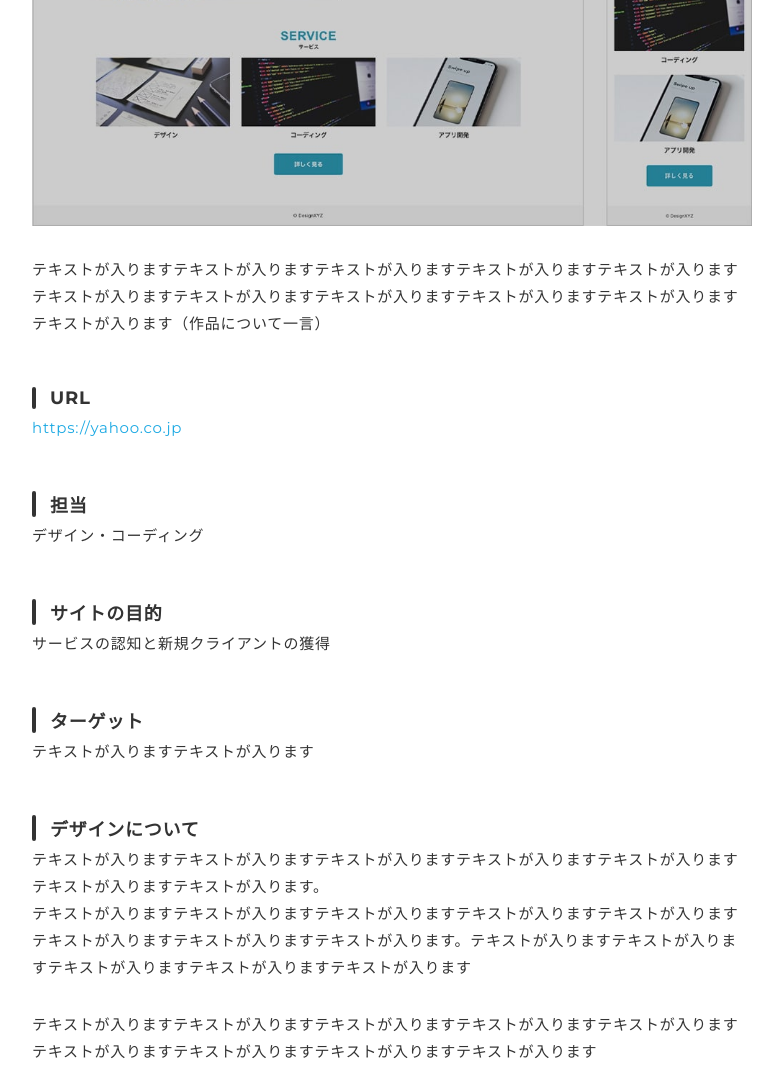
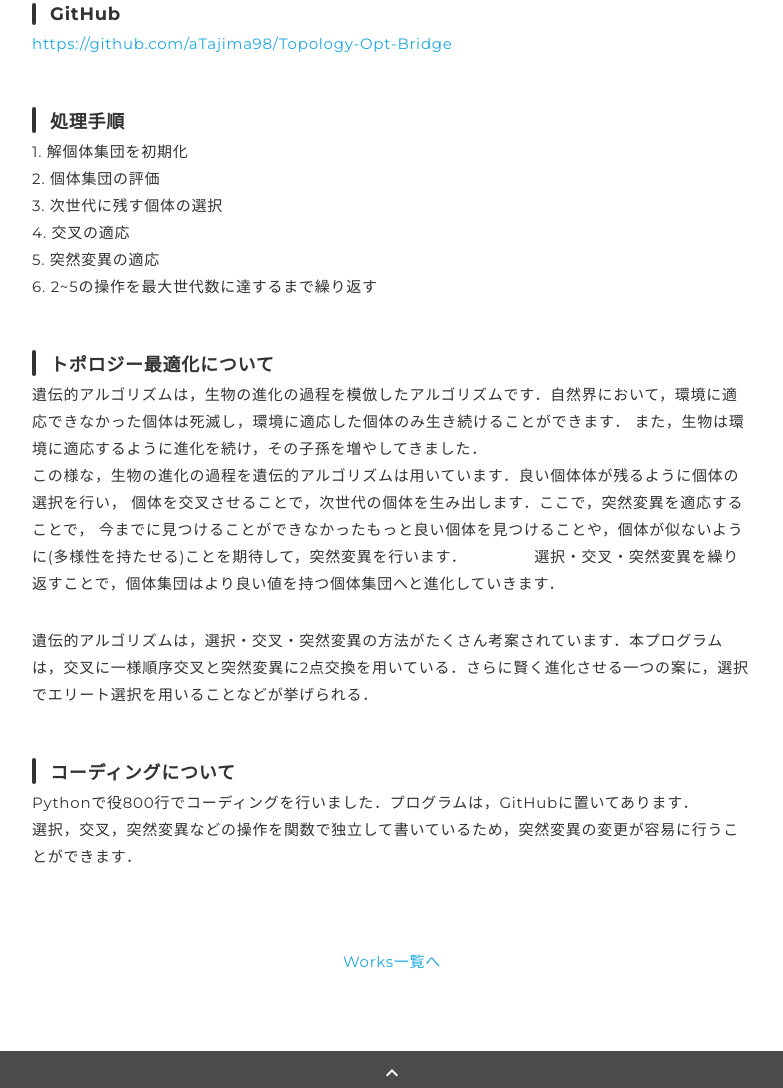
Before and after one commit to aTajima98/portf, a plain HTML site: page works-Topology.html in a window 1280 px wide. Shown: the part 646-1734 px from the top of the page, without its empty margins (248-1031 px from the left). Drawn offline with nearby package versions, Linux system fonts and the light colour scheme.

Commit message:
Update works-Topology.html

```diff
--- a/works-Topology.html
+++ b/works-Topology.html
@@ -4,12 +4,12 @@
   <meta charset="utf-8">
   <meta name="viewport" content="width=device-width,initial-scale=1.0,user-scalable=no">
   <meta property='og:type' content='website'>
-  <meta property='og:title' content='WebデザイナーTARO YAMADA ポートフォリオ'>
+  <meta property='og:title' content="TAJIMA ポートフォリオ'>
   <meta property='og:url' content='URLが入る'>
-  <meta property='og:description' content='TARO YAMADAのポートフォリオサイトです。'>
+  <meta property='og:description' content='TAJIMAのポートフォリオサイトです。'>
   <meta property="og:image" content="img/ogp.png">
-  <meta name="description" content="TARO YAMADAのポートフォリオサイトです" />
-  <title>TARO YAMADA ポートフォリオ</title>
+  <meta name="description" content="TAJIMAのポートフォリオサイトです" />
+  <title>TAJIMA ポートフォリオ</title>
   <link rel="preconnect" href="https://fonts.gstatic.com">
   <link href="https://fonts.googleapis.com/css2?family=Montserrat:wght@400;700&display=swap" rel="stylesheet">
   <link href="https://fonts.googleapis.com/css?family=Material+Icons+Outlined" rel="stylesheet">
@@ -26,14 +26,15 @@
     <header class="header ">
       <div class="container">
         <h1 class="header-logo">
-          <a href=".">TARO YAMADA</a>
+          <a href=".">PORTFOLIO</a>
         </h1>
         <nav class="gnav">
           <ul class="gnav-list">
-            <li class="gnav-item"><a href=".#works">WORKS</a></li>
-            <li class="gnav-item"><a href="./#skill">SKILL</a></li>
-            <li class="gnav-item"><a href="./#about">ABOUT</a></li>
-            <li class="gnav-item"><a href="./#contact">CONTACT</a></li>
+            <li class="gnav-item"><a href="#study">STUDY</a></li>
+            <li class="gnav-item"><a href="#works">WORKS</a></li>
+            <li class="gnav-item"><a href="#skill">SKILL</a></li>
+            <li class="gnav-item"><a href="#about">ABOUT</a></li>
+            <li class="gnav-item"><a href="#contact">CONTACT</a></li>
           </ul>
         </nav>
       </div>
@@ -44,32 +45,45 @@
 
       <article class="article">
         <div class="article-container">
-          <h2 class="article-title">DesignXYZ様</h2>
+          <h2 class="article-title">トポロジー最適化を用いた橋の2Dモデル</h2>
           <div class="article-body">
             <p>
-              <img src="img/works-sample.jpg" alt="">
+              <img src="img/Stamp_GA.jpg" alt="">
             </p>
             <p>
-              テキストが入りますテキストが入りますテキストが入りますテキストが入りますテキストが入りますテキストが入りますテキストが入りますテキストが入りますテキストが入りますテキストが入りますテキストが入ります（作品について一言）
+              2021.08 Pythonで作成．<br>
+              DTU.dkで公開されているtopopt.pyを参考にして様々な条件下の2D橋モデルを作成しました．
             </p>
-            <h3>URL</h3>
-            <p><a href="https://yahoo.co.jp" target="_blank" rel="noopener">https://yahoo.co.jp</a></p>
-            <h3>担当</h3>
-            <p>デザイン・コーディング</p>
-            <h3>サイトの目的</h3>
-            <p>サービスの認知と新規クライアントの獲得</p>
-            <h3>ターゲット</h3>
-            <p>テキストが入りますテキストが入ります</p>
-            <h3>デザインについて</h3>
+            <h3>GitHub</h3>
+            <p><a href="https://github.com/aTajima98/Topology-Opt-Bridge" target="_blank" rel="noopener">https://github.com/aTajima98/Topology-Opt-Bridge</a></p>
+            <h3>処理手順</h3>
             <p>
-              テキストが入りますテキストが入りますテキストが入りますテキストが入りますテキストが入りますテキストが入りますテキストが入ります。<br>テキストが入りますテキストが入りますテキストが入りますテキストが入りますテキストが入りますテキストが入りますテキストが入りますテキストが入ります。テキストが入りますテキストが入りますテキストが入りますテキストが入りますテキストが入ります
+                1. 解個体集団を初期化<br>
+                2. 個体集団の評価<br>
+                3. 次世代に残す個体の選択<br>
+                4. 交叉の適応<br>
+                5. 突然変異の適応<br>
+                6. 2~5の操作を最大世代数に達するまで繰り返す
+            </p>
+            <h3>トポロジー最適化について</h3>
+            <p>
+              遺伝的アルゴリズムは，生物の進化の過程を模倣したアルゴリズムです．自然界において，環境に適応できなかった個体は死滅し，環境に適応した個体のみ生き続けることができます．
+              また，生物は環境に適応するように進化を続け，その子孫を増やしてきました．<br>
+              この様な，生物の進化の過程を遺伝的アルゴリズムは用いています．良い個体体が残るように個体の選択を行い，
+              個体を交叉させることで，次世代の個体を生み出します．ここで，突然変異を適応することで，
+              今までに見つけることができなかったもっと良い個体を見つけることや，個体が似ないように(多様性を持たせる)ことを期待して，突然変異を行います．
+     　　　　選択・交叉・突然変異を繰り返すことで，個体集団はより良い値を持つ個体集団へと進化していきます．
+
             </p>
             <p>
-              テキストが入りますテキストが入りますテキストが入りますテキストが入りますテキストが入りますテキストが入りますテキストが入りますテキストが入りますテキストが入ります
+            遺伝的アルゴリズムは，選択・交叉・突然変異の方法がたくさん考案されています．本プログラムは，交叉に一様順序交叉と突然変異に2点交換を用いている．さらに賢く進化させる一つの案に，選択でエリート選択を用いることなどが挙げられる．
             </p>
             <h3>コーディングについて</h3>
             <p>
-              テキストが入りますテキストが入りますテキストが入りますテキストが入りますテキストが入りますテキストが入りますテキストが入りますテキストが入りますテキストが入りますテキストが入りますテキストが入りますテキストが入りますテキストが入りますテキストが入りますテキストが入りますテキストが入りますテキストが入りますテキストが入りますテキストが入りますテキストが入りますテキストが入りますテキストが入ります。
+              Pythonで役800行でコーディングを行いました．プログラムは，GitHubに置いてあります．<br>
+              選択，交叉，突然変異などの操作を関数で独立して書いているため，突然変異の変更が容易に行うことができます．
+
+
             </p>
           </div>
           <div class="home-link">
```
